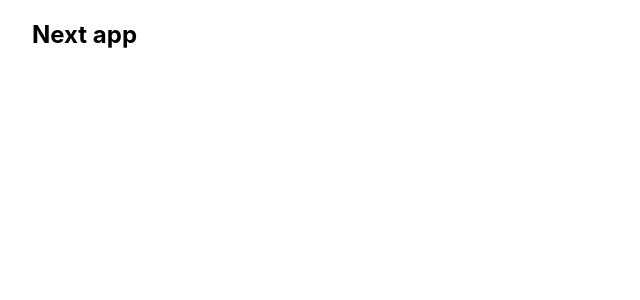
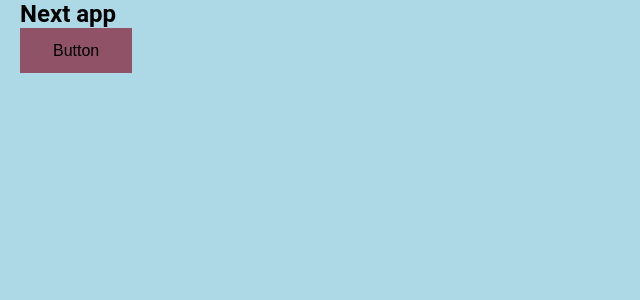
Before and after one commit to seriiserii825/books-next, a Next.js app: page / in a window 1280 px wide. Shown: the top 300 px of the page, without its empty margins (0-640 px from the left). Built offline with nearby package versions, Linux system fonts and the light colour scheme.

Commit message:
feat: scss

```diff
--- /dev/null
+++ b/assests/scss/blocks/globals/btn.scss
@@ -0,0 +1,16 @@
+.btn {
+  display: inline-flex;
+  justify-content: center;
+  align-items: center;
+  padding: 0 3.2rem;
+  height: 4.5rem;
+  font-size: 1.6rem;
+  color: $text-color;
+  background: $accent;
+  border: 1px solid transparent;
+  transition: all .4s;
+  cursor: pointer;
+  &:hover {
+    border-color: black;
+  }
+}
--- /dev/null
+++ b/assests/scss/blocks/globals/scrollbar.scss
@@ -0,0 +1,20 @@
+$scroll_bg: #00377b;
+$scroll_color: lighten($scroll_bg, 20%);
+* {
+  scrollbar-width: thin;
+  scrollbar-color: $scroll_color $scroll_bg;
+}
+
+/* для Chrome/Edge/Safari */
+*::-webkit-scrollbar {
+  height: 12px;
+  width: 12px;
+}
+*::-webkit-scrollbar-track {
+  background: $scroll_bg;
+}
+*::-webkit-scrollbar-thumb {
+  background-color: $scroll_color;
+  border-radius: 5px;
+  border: 3px solid $scroll_bg;
+}
--- /dev/null
+++ b/assests/scss/my.scss
@@ -0,0 +1,5 @@
+@import "partials/variables";
+@import "partials/mixins";
+@import "partials/base";
+@import "blocks/globals/scrollbar.scss";
+@import "blocks/globals/btn";
--- /dev/null
+++ b/assests/scss/partials/base.scss
@@ -0,0 +1,120 @@
+html {
+  font-size: 62.5%;
+  @media screen and (max-width: 1200px) {
+    font-size: 50%;
+  }
+}
+* {
+  outline: none;
+}
+body {
+  position: relative;
+  margin: 0;
+  font-family: Roboto, sans-serif;
+  font-size: 1.6rem;
+  color: $text-color;
+  background: lightblue;
+  &::after {
+    content: "";
+    position: absolute;
+    top: 0;
+    left: 50%;
+    display: none;
+    width: 1px;
+    height: 100%;
+    background-color: green;
+    z-index: 10000;
+  }
+  &.privacy-policy {
+    .main-header {
+      border-bottom: 1px solid #eee;
+    }
+  }
+}
+.wrapper {
+  margin: 0 auto;
+  max-width: 1920px;
+  background: white;
+  overflow: hidden;
+}
+* {
+  box-sizing: border-box;
+}
+h1,
+h2,
+h3,
+h4,
+h5,
+h6 {
+  margin: 0;
+  padding: 0;
+}
+img {
+  max-width: 100%;
+  height: auto;
+}
+ul {
+  @include reset-list;
+}
+p {
+  margin: 0;
+  padding: 0;
+  @media screen and (max-width: 1200px) {
+    font-size: 2.2rem;
+  }
+}
+.hidden {
+  display: none;
+}
+.container {
+  margin: 0 auto;
+  padding: 0 15px;
+  max-width: 1326px;
+}
+input[type="submit"]:disabled {
+  cursor: not-allowed !important;
+  opacity: 0.6 !important;
+}
+a {
+  color: inherit;
+  text-decoration: none;
+}
+.img-responsive {
+  &.img--desktop {
+    @media screen and (max-width: 400px) {
+      display: none !important;
+    }
+  }
+  &.img--mobile {
+    display: none !important;
+    @media screen and (max-width: 400px) {
+      display: block !important;
+    }
+  }
+}
+.disable-select {
+  user-select: none;
+  /* supported by Chrome and Opera */
+  // -webkit-user-select: none; /* Safari */
+  -khtml-user-select: none;
+  /* Konqueror HTML */
+  -moz-user-select: none;
+  /* Firefox */
+  -ms-user-select: none;
+  /* Internet Explorer/Edge */
+}
+// .wrapper {
+//     width: 100%;
+//     min-height: 100%;
+//     display: flex;
+//     flex-direction: column;
+//     overflow: hidden;
+//     // Прижимаем footer
+//     > main {
+//         flex: 1 1 auto;
+//     }
+//     // Фикс для слайдеров
+//     > * {
+//         min-width: 0;
+//     }
+// }
--- /dev/null
+++ b/assests/scss/partials/fonts.scss
@@ -0,0 +1,27 @@
+//100	Тонкий (Волосяной) Thin (Hairline)
+//200	Дополнительный светлый (Сверхсветлый) Extra Light (Ultra Light)
+//300	Светлый Light
+//400	Нормальный Normal
+//500	Средний Medium
+//600	Полужирный Semi Bold (Demi Bold)
+//700	Жирный Bold
+//800	Дополнительный жирный (Сверхжирный) Extra Bold (Ultra Bold)
+//900	Черный (Густой)Black (Heavy)
+@font-face {
+  font-family: Miamo;
+  src: url("../fonts/Miamo-Regular.woff2") format('woff2'), url("../fonts/Miamo-Regular.woff") format('woff');
+  font-weight: normal;
+  font-style: normal;
+}
+@font-face {
+  font-family: "Miamo Thin";
+  src: url("../fonts/Miamo-Thin.woff2") format('woff2'), url("../fonts/Miamo-Thin.woff") format('woff');
+  font-weight: normal;
+  font-style: normal;
+}
+@font-face {
+  font-family: Tailstock;
+  src: url("../fonts/TailstockDemo.woff2") format('woff2'), url("../fonts/TailstockDemo.woff") format('woff');
+  font-weight: normal;
+  font-style: normal;
+}
--- /dev/null
+++ b/assests/scss/partials/mixins.scss
@@ -0,0 +1,73 @@
+@mixin reset-list() {
+  margin: 0;
+  padding: 0;
+  list-style-type: none;
+}
+@mixin size($number) {
+  width: $number;
+  height: $number;
+}
+@mixin miamo() {
+  font-family: Miamo, sans-serif;
+  font-weight: normal;
+  font-style: normal;
+}
+@mixin miamothin() {
+  font-family: "Miamo Thin", sans-serif;
+  font-weight: normal;
+  font-style: normal;
+}
+@mixin tailstock() {
+  font-family: Tailstock, sans-serif;
+  font-weight: normal;
+  font-style: normal;
+}
+@mixin placeholder-input($color, $text-align) {
+  &[type='text']::-webkit-input-placeholder,
+  &[type='email']::-webkit-input-placeholder,
+  &[type='phone']::-webkit-input-placeholder {
+    text-align: $text-align;
+    color: $color;
+  }
+  &[type='text']::-moz-placeholder,
+  &[type='email']::-moz-placeholder,
+  &[type='phone']::-moz-placeholder {
+    text-align: $text-align;
+    color: $color;
+  }
+  /* webkit */
+  &[type='text']:-moz-placeholder,
+  &[type='email']:-moz-placeholder,
+  &[type='phone']:-moz-placeholder {
+    text-align: $text-align;
+    color: $color;
+  }
+  /* webkit */
+  &[type='text']:-ms-input-placeholder,
+  &[type='email']:-ms-input-placeholder,
+  &[type='phone']:-ms-input-placeholder {
+    text-align: $text-align;
+    color: $color;
+  }
+}
+@mixin placeholder-textarea($color, $text-align) {
+  &::-webkit-input-placeholder {
+    text-align: $text-align;
+    color: $color;
+  }
+  /* webkit */
+  &::-moz-placeholder {
+    text-align: $text-align;
+    color: $color;
+  }
+  /* webkit */
+  &:-moz-placeholder {
+    text-align: $text-align;
+    color: $color;
+  }
+  /* webkit */
+  &:-ms-input-placeholder {
+    text-align: $text-align;
+    color: $color;
+  }
+}
--- /dev/null
+++ b/assests/scss/partials/variables.scss
@@ -0,0 +1,12 @@
+//grid
+$xs:  320px;
+$md:  768px;
+$xl:  1150px;
+
+//accent colors
+$accent-dark: #68273D;
+$accent: #905267;
+$accent-light: #e7bfbf;
+$text-color: black;
+$text-light: #909090;
+$contrast: #c1bb63;
--- a/package.json
+++ b/package.json
@@ -15,6 +15,7 @@
   },
   "devDependencies": {
     "eslint": "8.20.0",
-    "eslint-config-next": "12.2.2"
+    "eslint-config-next": "12.2.2",
+    "sass": "^1.53.0"
   }
 }
--- a/pages/_app.js
+++ b/pages/_app.js
@@ -1,7 +1,7 @@
-import '../styles/globals.css'
+import '../assests/scss/my.scss';
 
 function MyApp({ Component, pageProps }) {
-  return <Component {...pageProps} />
+	return <Component {...pageProps} />;
 }
 
-export default MyApp
+export default MyApp;
--- a/pages/index.js
+++ b/pages/index.js
@@ -4,6 +4,7 @@ export default function Home() {
 	return (
 		<div className={styles.container}>
 			<h2>Next app</h2>
+      <button className="btn">Button</button>
 		</div>
 	);
 }
```
Also changed, not shown: 1 other file (tests, documents, lock files or other folders).
